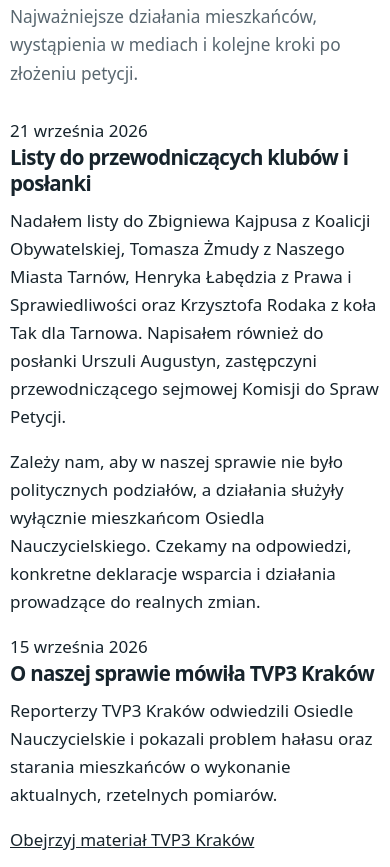
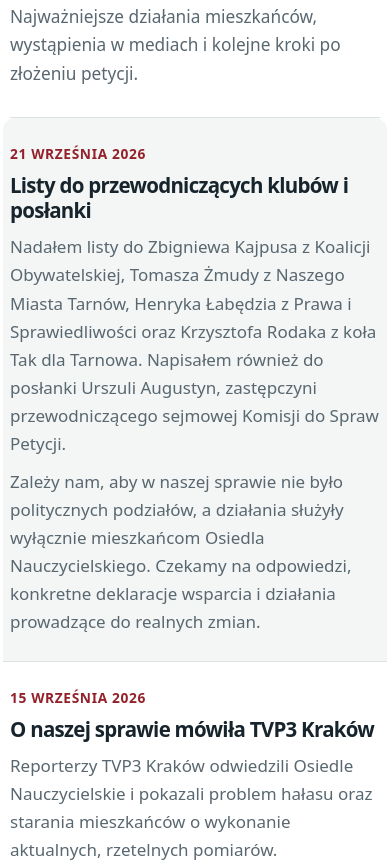
Before and after one commit to Ciszejnaosiedlunauczycielskim/Ciszej-na-osiedlu-nauczycielskim, a plain HTML site: page index.html in a window 390 px wide. Shown: the part 2166-3033 px from the top of the page. Drawn offline with Linux system fonts and the light colour scheme; no server answers.

Commit message:
Dodaj style sekcji aktualności

```diff
--- a/assets/css/style.css
+++ b/assets/css/style.css
@@ -96,6 +96,18 @@ p{margin-top:0}
 .map-detail{display:none}
 .map-note{margin:1rem 0 0;color:var(--muted);font-size:.9rem}
 .map-note a{color:var(--red);font-weight:780;text-underline-offset:.2em}
+
+.news{background:#fff}
+.news-list{border-top:1px solid var(--line)}
+.news-card{display:grid;grid-template-columns:190px minmax(0,1fr);gap:2rem;padding:2rem 0;border-bottom:1px solid var(--line)}
+.news-card time{padding-top:.25rem;color:var(--red);font-size:.86rem;font-weight:900;letter-spacing:.045em;text-transform:uppercase}
+.news-content{max-width:850px}
+.news-content h3{margin-bottom:.6rem}
+.news-content p{margin-bottom:.65rem;color:var(--muted)}
+.news-content p:last-child{margin-bottom:0}
+.news-card-featured{margin:0 -.9rem;padding:2rem .9rem;background:var(--soft);border-radius:.75rem .75rem 0 0}
+.news-link{color:var(--red);font-weight:800;text-underline-offset:.2em}
+.news-link:hover{color:var(--red-dark)}
 
 .story{background:var(--warm)}
 .story-wrap{max-width:1060px}
@@ -214,6 +226,9 @@ footer{background:#0b171d;color:#b7c2c7}
   .map-detail-crop picture{display:block;height:100%}
   .map-detail-crop img{position:absolute;right:0;bottom:0;width:205%;max-width:none;height:auto;border-radius:0}
   .map-note{font-size:.84rem}
+  .news-card{grid-template-columns:1fr;gap:.45rem;padding:1.55rem 0}
+  .news-card time{padding-top:0}
+  .news-card-featured{margin:0 -.45rem;padding:1.55rem .45rem}
   .chapter{grid-template-columns:1fr;gap:.55rem;padding:1.55rem 0}
   .chapter-label{padding-top:0}
   .numbers-line{display:grid;grid-template-columns:1fr;gap:.35rem}
```
